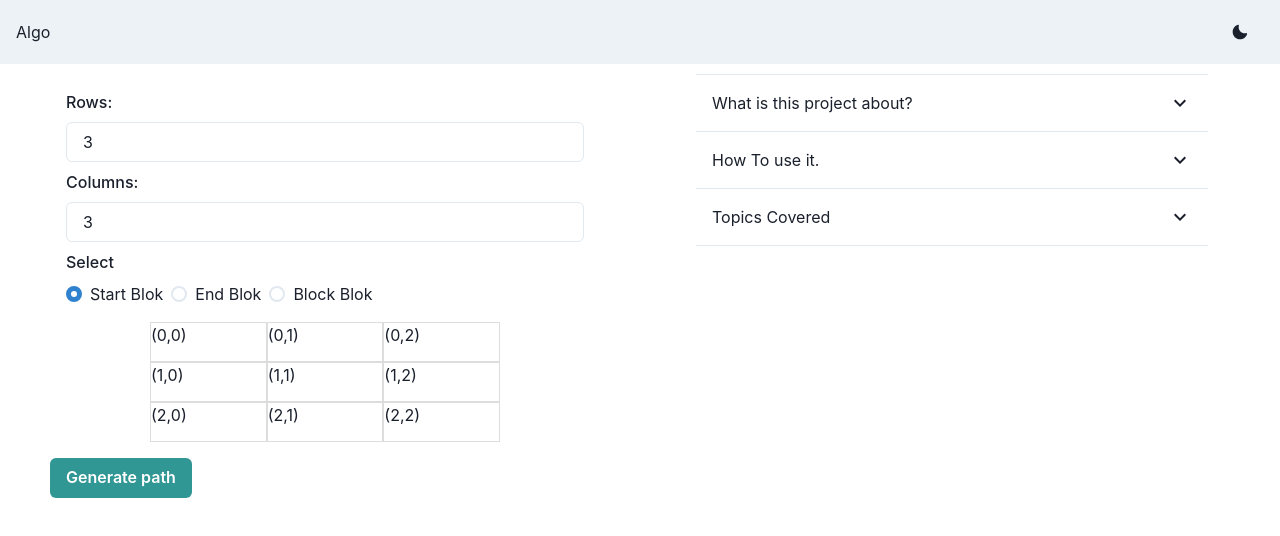
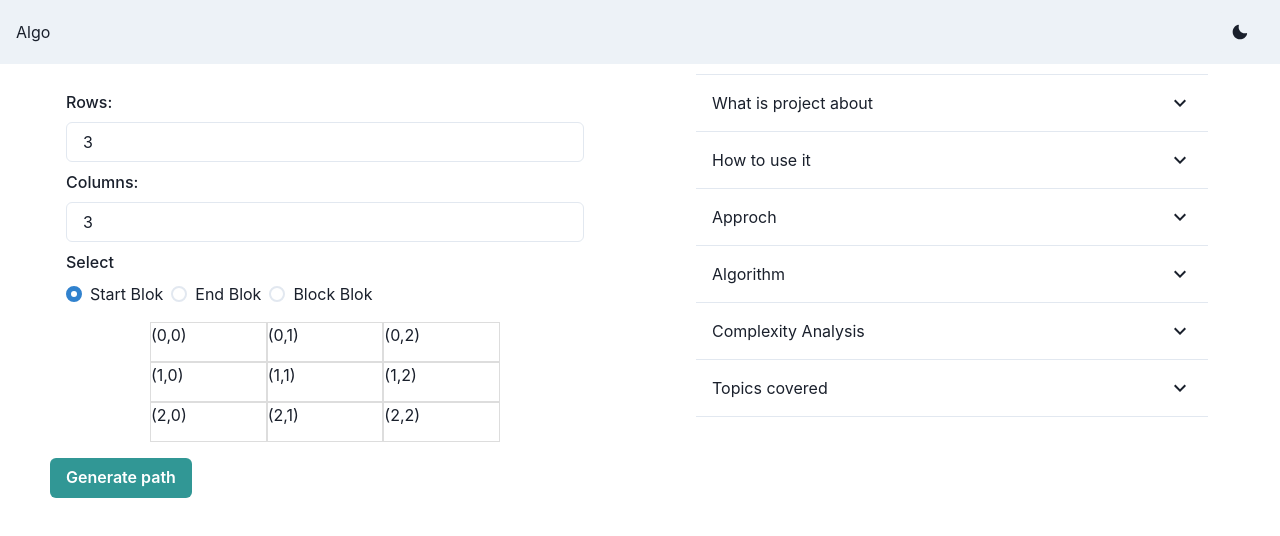
Before and after one commit to pool4t9/algo, a React (Vite) app: page /maze in a window 1280 px wide. Shown: the top 536 px of the page. Built offline with nearby package versions, Linux system fonts and the light colour scheme.

Commit message:
instruction added with dynamic matrix

```diff
--- a/src/components/Instructions.jsx
+++ b/src/components/Instructions.jsx
@@ -8,16 +8,19 @@ import {
   Flex,
   Text,
   Container,
+  OrderedList,
+  ListItem,
 } from "@chakra-ui/react";
 
 import { ChevronDownIcon } from "@chakra-ui/icons";
 
-const Instructions = () => {
+const Instructions = ({ data }) => {
   return (
     <Flex align={"center"} justify={"center"}>
       <Container>
         <Accordion allowMultiple width="100%" maxW="lg" bg="white" rounded="lg">
-          <AccordionItem>
+          {data?.map((item) => (
+            <AccordionItem key={item.id}>
               <AccordionButton
                 display="flex"
                 alignItems="center"
@@ -26,60 +29,17 @@ const Instructions = () => {
                 _hover={{ bg: "gray.100" }}
               >
                 <Text fontSize="md" color="gray.800">
-                What is this project about?
+                  {item.name}
                 </Text>
                 <ChevronDownIcon fontSize="24px" />
               </AccordionButton>
               <AccordionPanel pb={4}>
-              <Text color="gray.600">
-                Chakra UI is a simple and modular component library that gives
-                developers the building blocks they need to create web
-                applications.
-              </Text>
+                <Text color="gray.600">{item.description}</Text>
+                {item.steps && <Steps list={item.steps} />}
+                {item?.childrens && <Instructions data={item.childrens} />}
               </AccordionPanel>
             </AccordionItem>
-          <AccordionItem>
-            <AccordionButton
-              display="flex"
-              alignItems="center"
-              justifyContent="space-between"
-              p={4}
-              _hover={{ bg: "gray.100" }}
-              color="gray.800"
-            >
-              <Text fontSize="md">How To use it.</Text>
-              <ChevronDownIcon fontSize="24px" />
-            </AccordionButton>
-            <AccordionPanel pb={4}>
-              <Text color="gray.600">
-                Chakra UI offers a variety of advantages including ease of use,
-                accessibility, and customization options. It also provides a
-                comprehensive set of UI components and is fully compatible with
-                React.
-              </Text>
-            </AccordionPanel>
-          </AccordionItem>
-          <AccordionItem>
-            <AccordionButton
-              display="flex"
-              alignItems="center"
-              justifyContent="space-between"
-              p={4}
-              _hover={{ bg: "gray.100" }}
-              color="gray.800"
-            >
-              <Text fontSize="md">Topics Covered</Text>
-              <ChevronDownIcon fontSize="24px" />
-            </AccordionButton>
-            <AccordionPanel pb={4}>
-              <Text color="gray.600">
-                To get started with Chakra UI, you can install it via npm or
-                yarn, and then import the components you need in your project.
-                The Chakra UI documentation is also a great resource for getting
-                started and learning more about the library.
-              </Text>
-            </AccordionPanel>
-          </AccordionItem>
+          ))}
         </Accordion>
       </Container>
     </Flex>
@@ -87,3 +47,17 @@ const Instructions = () => {
 };
 
 export default Instructions;
+
+const Steps = ({ list }) => {
+  return (
+    <OrderedList>
+      {list.map((step, idx) => (
+        <ListItem key={idx}>
+          <Text fontSize="md" color="gray.800">
+            {step}
+          </Text>
+        </ListItem>
+      ))}
+    </OrderedList>
+  );
+};
--- a/src/index.css
+++ b/src/index.css
@@ -0,0 +1,60 @@
+#footer {
+  background: #f0f0f0;
+  padding: 4em 0 6em 0;
+  text-align: center;
+}
+
+#footer .icons a {
+  -moz-transition: opacity 0.2s ease-in-out;
+  -webkit-transition: opacity 0.2s ease-in-out;
+  -ms-transition: opacity 0.2s ease-in-out;
+  transition: opacity 0.2s ease-in-out;
+  opacity: 0.35;
+}
+
+#footer .icons a:hover {
+  opacity: 0.75;
+}
+
+#footer .copyright {
+  color: #999;
+  font-size: 0.9em;
+  line-height: 1em;
+  margin: 2em 0 0 0;
+  padding: 0;
+  text-align: center;
+}
+
+#footer .copyright a {
+  color: inherit;
+}
+
+#footer .copyright li {
+  border-left: solid 1px #dddddd;
+  display: inline-block;
+  list-style: none;
+  margin-left: 1em;
+  padding-left: 1em;
+}
+
+#footer .copyright li:first-child {
+  border-left: 0;
+  margin-left: 0;
+  padding-left: 0;
+}
+
+@media screen and (max-width: 736px) {
+  /* Footer */
+
+  #footer {
+    padding: 4em 0;
+  }
+
+  #footer .copyright li {
+    border-left: 0;
+    display: block;
+    line-height: 2em;
+    margin-left: 0;
+    padding-left: 0;
+  }
+}
--- a/src/main.jsx
+++ b/src/main.jsx
@@ -3,6 +3,7 @@ import { CSSReset, ChakraProvider, extendTheme } from "@chakra-ui/react";
 import * as ReactDOM from "react-dom/client";
 import App from "./App";
 import { BrowserRouter } from "react-router-dom";
+import "./index.css";
 
 // 2. Extend the theme to include custom colors, fonts, etc
 const colors = {
--- a/src/pages/Maze.jsx
+++ b/src/pages/Maze.jsx
@@ -1,9 +1,10 @@
-import { useState } from "react";
+import { useEffect, useState } from "react";
 import { findPath } from "../utils";
 import { Box, Button, Container, SimpleGrid, Spinner } from "@chakra-ui/react";
 import MazeForm from "../components/Form";
 import { MazeContext } from "../context/maze";
 import Instructions from "../components/Instructions";
+import mazeInstruction from "../rules/maze";
 
 function Maze() {
   const [rows, setRows] = useState(3);
@@ -16,6 +17,14 @@ function Maze() {
       .fill()
       .map(() => Array(columns).fill(1))
   );
+
+  useEffect(() => {
+    setMatrix(
+      Array(rows)
+        .fill()
+        .map(() => Array(columns).fill(1))
+    );
+  }, [rows, columns]);
 
   const [points, setPoints] = useState({
     start: [0, 0],
@@ -112,7 +121,7 @@ function Maze() {
             </Button>
           </Box>
           <Box>
-            <Instructions />
+            <Instructions data={mazeInstruction} />
           </Box>
         </SimpleGrid>
       </Container>
--- /dev/null
+++ b/src/rules/maze.js
@@ -0,0 +1,55 @@
+const mazeInstruction = [
+  {
+    id: "1",
+    name: "What is project about",
+    description:
+      "In the maze matrix, 0 means the block is a dead end and 1 means the block can be used in the path from source to destination. The rat can move in 4 directions",
+    childrens: [],
+  },
+  {
+    id: "2",
+    name: "How to use it",
+    description:
+      "U can select numbes of row and columns for matric, and also u can select the start point, end point and even block the path (blok)",
+    childrens: [],
+  },
+  {
+    id: "3",
+    name: "Approch",
+    description:
+      "Form a recursive function, which will follow a path and check if the path reaches the destination or not. If the path does not reach the destination then backtrack and try other paths. ",
+    childrens: [],
+  },
+  {
+    id: "4",
+    name: "Algorithm",
+    description: " ",
+    steps: [
+      "Create a paths[] array, and a another array ds[] (data structure) which will we used to store indexs where rat can move to reach the destination",
+      "Create a recursive function, which takes initial maze, paths[], ds[] position of rat (i, j).",
+      "if the position is out of the maze or the position is not valid (maze[i][j]==0) then return.",
+      "Mark the position maze[i][j] as 0, push the index to ds[] and check if the current position is destination or not. If destination is reached push the ds to paths[]",
+      "Recursively call for position (i+1, j) , (i-1, j), (i,j+1) and (i,j-1).",
+      "Unmark position (i, j) and pop the (i,j) from ds[], i.e maze[i][j] = 1.",
+      "In final step, we will create solution from generated paths[] from array of indexs",
+    ],
+    childrens: [],
+  },
+  {
+    id: "5",
+    name: "Complexity Analysis",
+    steps: [
+      "Time Complexity: O(2^(n^2)). The recursion can run upper-bound 2^(n^2) times.",
+      "Auxiliary Space: O(n^2). Output matrix is required so an extra space of size n*n is needed.",
+    ],
+    childrens: [],
+  },
+  {
+    id: "6",
+    name: "Topics covered",
+    description: "backtracing, javascript",
+    childrens: [],
+  },
+];
+
+export default mazeInstruction;
```
Also changed, not shown: src/components/Footer.jsx (added, +48 -0 lines), .eslintrc.cjs. Lines whose indentation alone changed are shown as unchanged.
